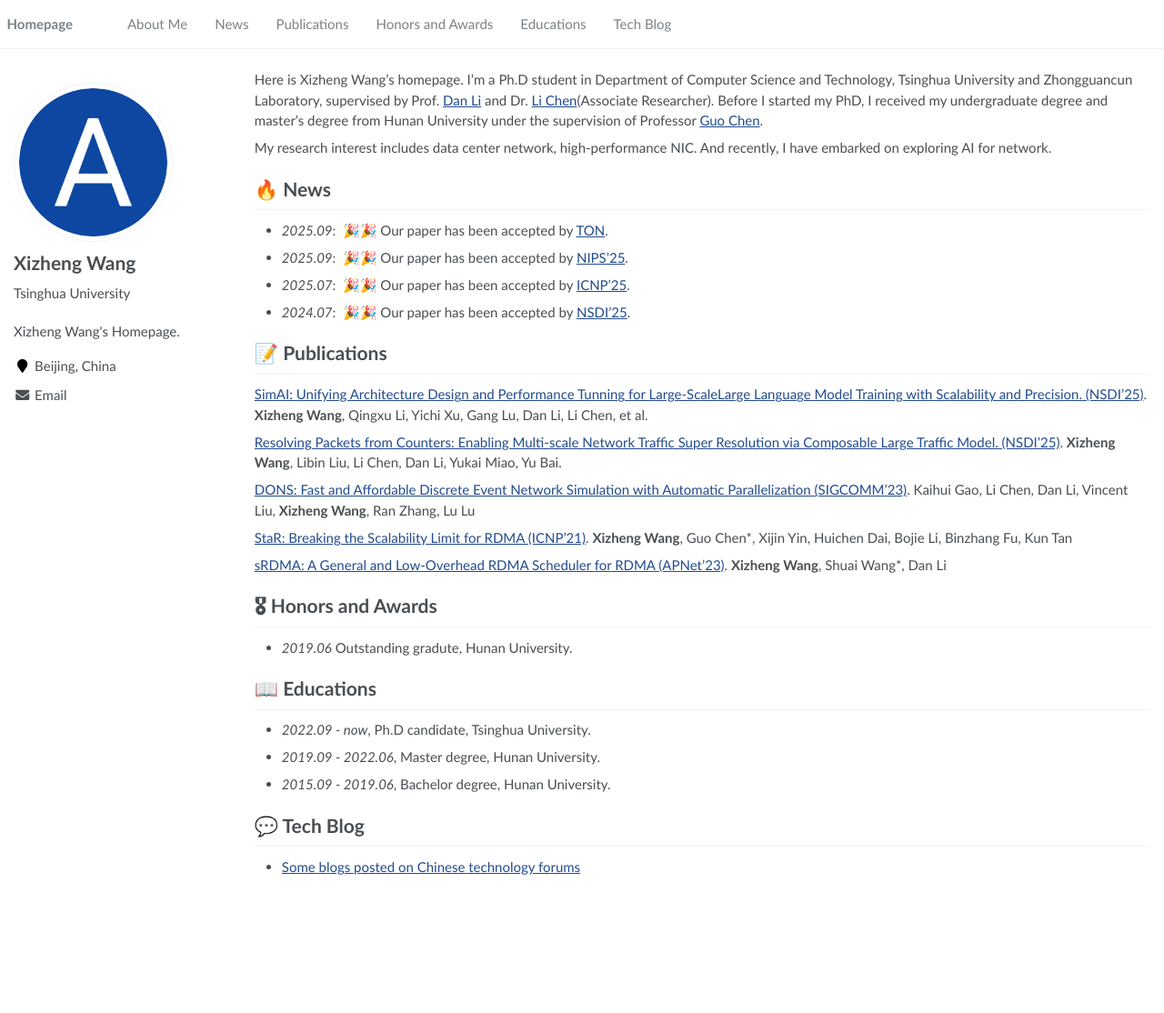
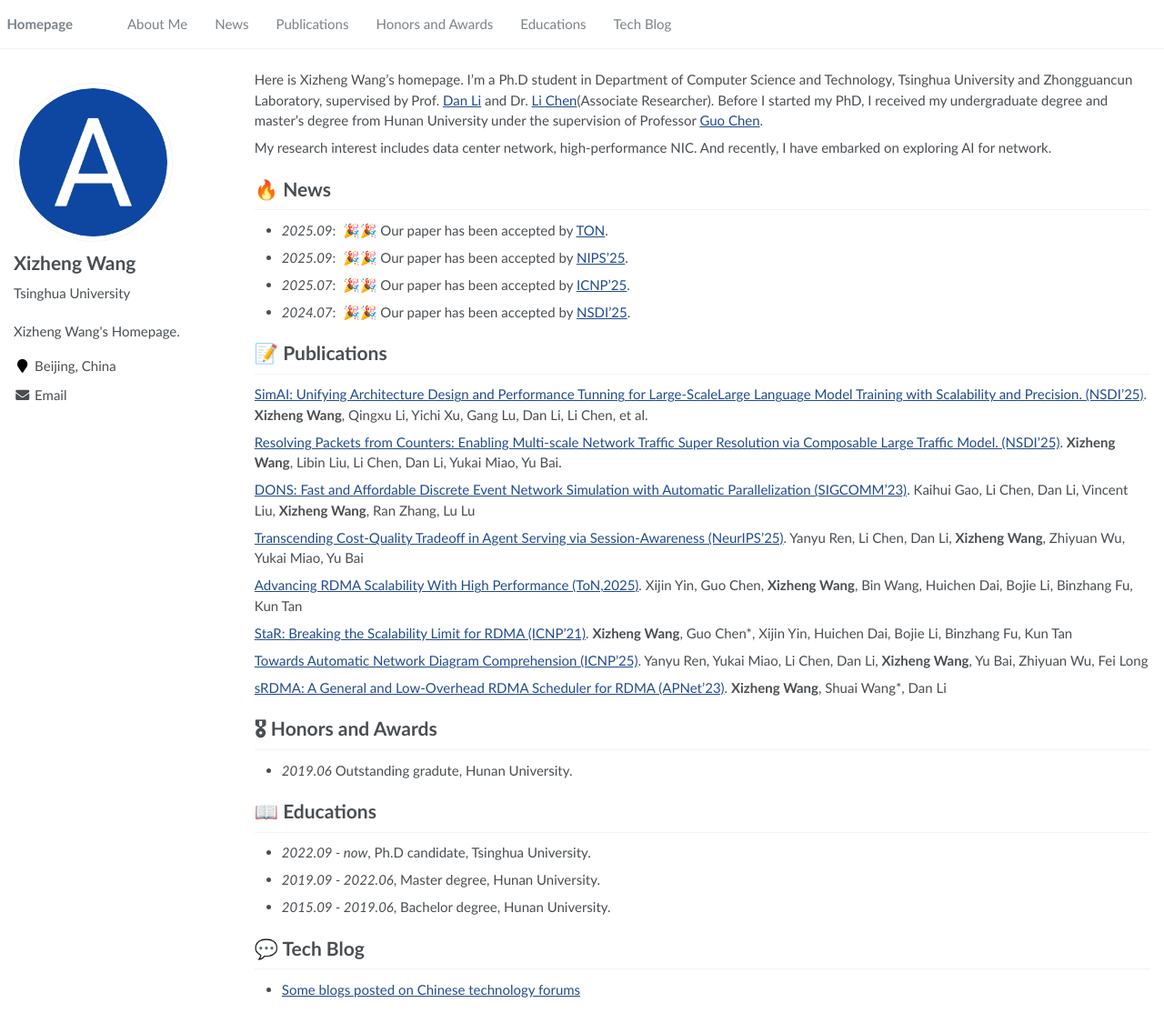
Before and after one commit to wxzisk/wxzisk.github.io, a Jekyll site: the page built from _pages/about.md, in a window 1280 px wide and 1114 px high. Shown: the whole window at 91% size. Built offline with Jekyll 4.4.1, drawn with Linux system fonts in a browser that asks for light colours.

Commit message:
Update about.md with new publications
Added new research papers and authors to the about page.

```diff
--- a/_pages/about.md
+++ b/_pages/about.md
@@ -52,7 +52,24 @@ My research interest includes data center network, high-performance NIC. And rec
 
 <div class='paper-box-text' markdown="1">
 
+[Transcending Cost-Quality Tradeoff in Agent Serving via Session-Awareness (NeurIPS'25)](https://neurips.cc/virtual/2025/loc/mexico-city/poster/117996). Yanyu Ren, Li Chen, Dan Li, **Xizheng Wang**, Zhiyuan Wu, Yukai Miao, Yu Bai
+
+</div>
+
+<div class='paper-box-text' markdown="1">
+
+[Advancing RDMA Scalability With High Performance (ToN,2025)](https://ieeexplore.ieee.org/document/11205311). Xijin Yin, Guo Chen, **Xizheng Wang**, Bin Wang, Huichen Dai, Bojie Li, Binzhang Fu, Kun Tan
+</div>
+
+<div class='paper-box-text' markdown="1">
+
 [StaR: Breaking the Scalability Limit for RDMA (ICNP'21)](https://ieeexplore.ieee.org/document/9651935). **Xizheng Wang**, Guo Chen*, Xijin Yin, Huichen Dai, Bojie Li, Binzhang Fu, Kun Tan
+
+</div>
+
+<div class='paper-box-text' markdown="1">
+
+[Towards Automatic Network Diagram Comprehension (ICNP'25)](https://ieeexplore.ieee.org/document/11192381). Yanyu Ren, Yukai Miao, Li Chen, Dan Li, **Xizheng Wang**, Yu Bai, Zhiyuan Wu, Fei Long
 
 </div>
 
```
